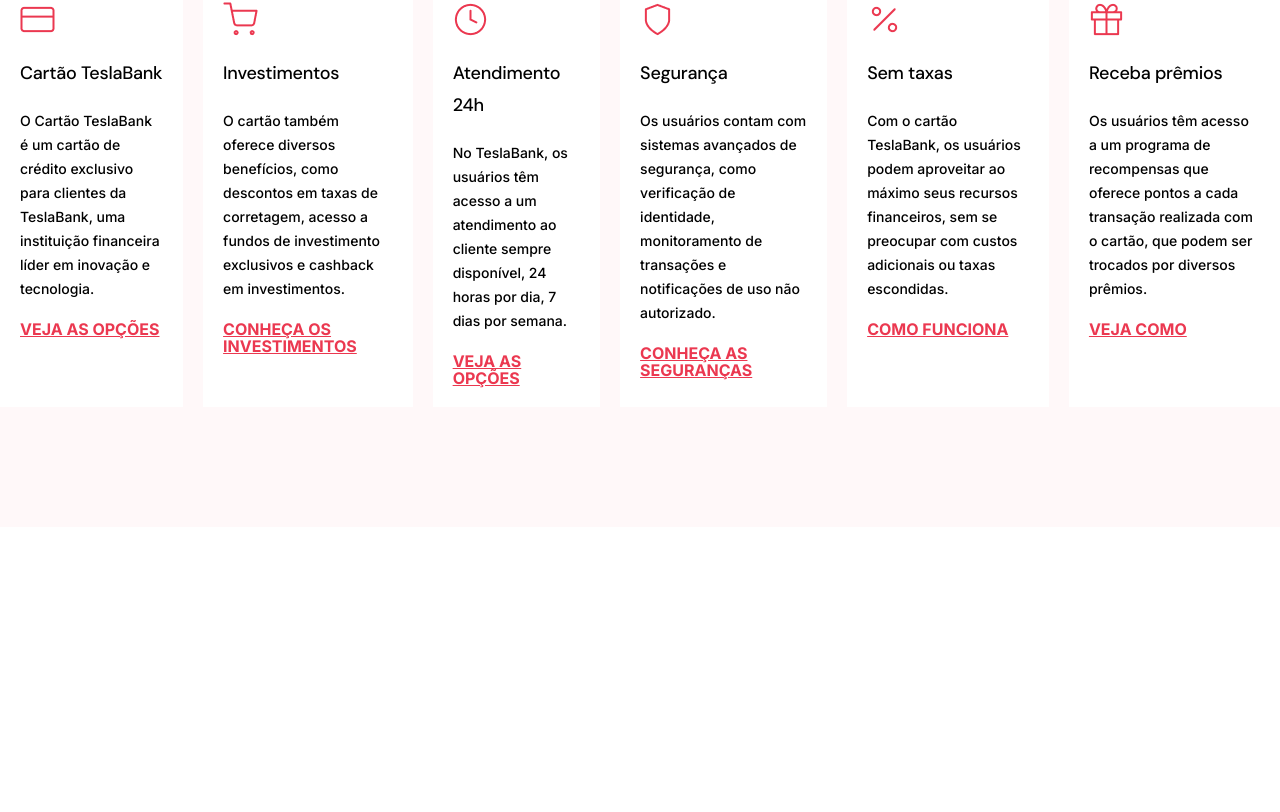
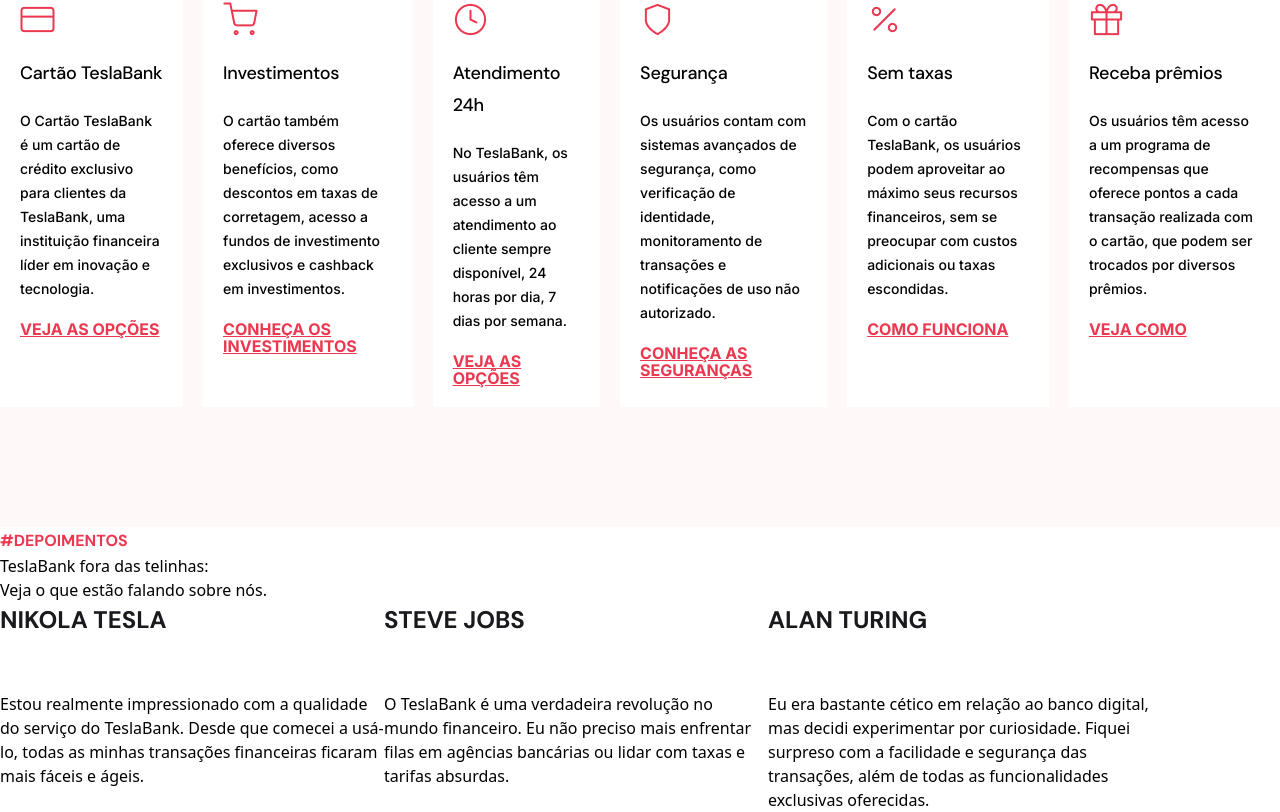
Before and after one commit to matheusscarvalho1/teslaBank, a React (Create React App) app: page / in a window 1280 px wide. Shown: the part 2028-2840 px from the top of the page. Before the commit the page ends 2555 px from the top, so only its background shows below. Built offline with nearby package versions, Linux system fonts and the light colour scheme.

Commit message:
adicionando depoimentos

```diff
--- a/src/App.jsx
+++ b/src/App.jsx
@@ -2,6 +2,7 @@
 import Homepage from "./Components/Homepage/Homepage";
 import About from "./Components/About/About";
 import Advantages from "./Components/Advantages/Advantages";
+import Depoiments from "./Components/Depoiments/Depoiments";
 
 function App() {
   return (
@@ -10,6 +11,7 @@
       <Homepage />
       <About />
       <Advantages />
+      <Depoiments />
     </div>
   );
 }
--- a/src/Components/Advantages/Advantages.jsx
+++ b/src/Components/Advantages/Advantages.jsx
@@ -33,7 +33,7 @@
               img="./images/clock.png"
               alt="Relógio"
               title="Atendimento 24h"
-              description="No TeslaBank, os usuários têm acesso a um atendimento ao cliente sempre disponível, 24 horas por dia, 7 dias por semana. "
+              description="No TeslaBank, os usuários têm acesso a um atendimento ao cliente sempre disponível, 24 horas por dia, 7 dias por semana."
               option="Veja as opções"
             />
 
--- /dev/null
+++ b/src/Components/Depoiments/Depoiments.jsx
@@ -0,0 +1,30 @@
+import PersonCard from "../PersonCard/PersonCard";
+const Depoiments = () => {
+  return (
+    <>
+      <span className="font-dmSans text-20 font-700 text-brandColor uppercase leading-27">
+        #depoimentos
+      </span>
+      <h1>
+        <span className="bold block">TeslaBank fora das telinhas:</span>
+        Veja o que estão falando sobre nós.
+      </h1>
+      <div className="flex">
+        <PersonCard
+          name="nikola tesla"
+          depoiment="Estou realmente impressionado com a qualidade do serviço do TeslaBank. Desde que comecei a usá-lo, todas as minhas transações financeiras ficaram mais fáceis e ágeis."
+        />
+        <PersonCard
+          name="steve jobs"
+          depoiment="O TeslaBank é uma verdadeira revolução no mundo financeiro. Eu não preciso mais enfrentar filas em agências bancárias ou lidar com taxas e tarifas absurdas."
+        />
+        <PersonCard
+          name="alan turing"
+          depoiment="Eu era bastante cético em relação ao banco digital, mas decidi experimentar por curiosidade. Fiquei surpreso com a facilidade e segurança das transações, além de todas as funcionalidades exclusivas oferecidas."
+        />
+      </div>
+    </>
+  );
+};
+
+export default Depoiments;
--- /dev/null
+++ b/src/Components/PersonCard/PersonCard.jsx
@@ -0,0 +1,12 @@
+const Depoiment = ({ name, depoiment }) => {
+  return (
+    <div class="flex flex-col max-w-384 gap-54">
+      <h2 className="font-dmSans font-700 text-darkScale10 text-24 uppercase">
+        {name}
+      </h2>
+      <p>{depoiment}</p>
+    </div>
+  );
+};
+
+export default Depoiment;
--- a/tailwind.config.js
+++ b/tailwind.config.js
@@ -85,11 +85,13 @@
       spacing: {
         4: "4px",
         35: "35px",
+        54: "54px",
         60: "60px",
         90: "90px",
         120: "120px",
         280: "280px",
         294: "294px",
+        384: "384px",
         483: "483px",
         696: "696px",
         1440: "1440px",
```
